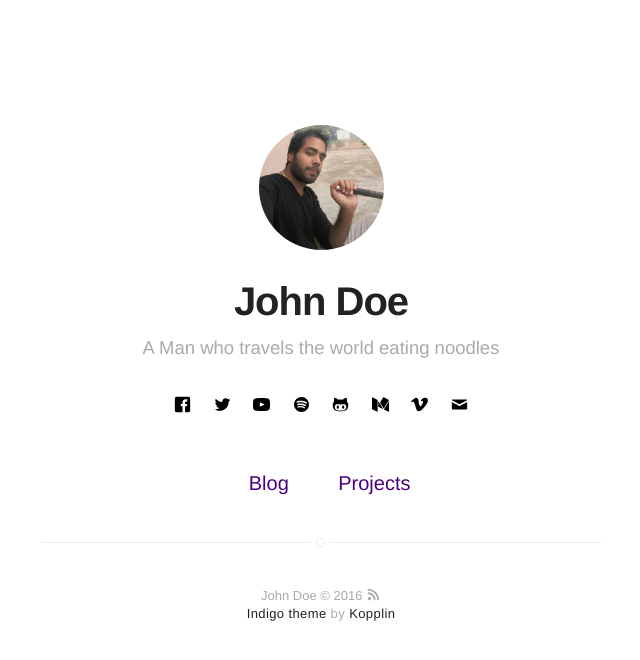
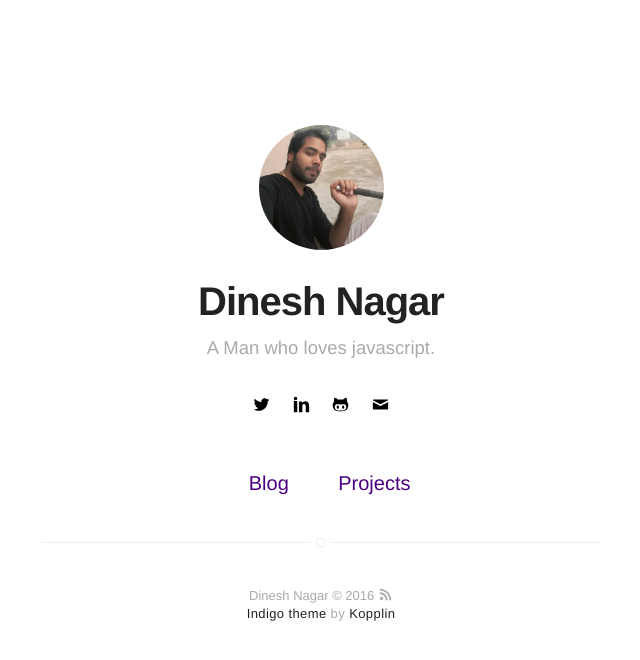
Before and after one commit to dineshnagarit/dineshnagarit.github.io, a Jekyll site: the page built from index.html, in a window 1280 px wide. Shown: the top 660 px of the page, without its empty margins (319-959 px from the left). Built offline with Jekyll 4.4.1, drawn with Linux system fonts in a browser that asks for light colours.

Commit message:
updated config.yml file

```diff
--- a/_config.yml
+++ b/_config.yml
@@ -1,6 +1,6 @@
 # main text of home
-name: John Doe
-bio: A Man who travels the world eating noodles
+name: Dinesh Nagar
+bio:  A Man who loves javascript.
 
 # twitter summary info
 description: A blog about technology and stuff related
@@ -10,7 +10,7 @@ description: A blog about technology and stuff related
 external-image: false
 picture: assets/images/profile.jpg
 
-url: http://koppl.in/indigo
+# url: http://koppl.in/indigo //settings for custom domain
 # your url: http://USERNAME.github.io
 
 permalink: /:title/
@@ -29,32 +29,32 @@ highlighter: rouge
 disqus: mydisqus
 
 # if you don't have any of social below, comment the line
-facebook: myfacebook
-twitter: mytwitter
+#facebook: myfacebook
+twitter:  twitter.com/DineshNaagar
 # google: mygoogle
 # instagram: myinstagram
 # pinterest: mypinterest
-# linkedin: mylinkedin
-youtube: myyoutube
-spotify: myspotify
-github: mygithub
-medium: medium
-vimeo: myvimeo
-email: myemail@gmail.com
+linkedin: https://in.linkedin.com/in/dineshnagarit
+#youtube: myyoutube
+#spotify: myspotify
+github: https://github.com/dineshnagarit
+#medium: medium
+#vimeo: myvimeo
+email:  dineshnagarit@gmail.com
 
 authors:
-    johndoe:
-        name: John Doe
-        bio: A Man who travels the world eating noodles
+    dineshnagar:
+        name: Dinesh Nagar
+        bio: A Man who loves javascript
         external-image: false
         picture: assets/images/profile.jpg
-        twitter: johndoe
-    jamesfoster:
-        name: James Foster
-        bio: A Man who develops software with coffee
+        twitter: DineshNaagar
+    dineshnagar:
+        name: Dinesh Nagar
+        bio:  A Man who loves javascript
         external-image: false
         picture: assets/images/james.jpg
-        twitter: jamesfoster
+        twitter: DineshNaagar
 
 # do you want a larger site? change the option below
 # options: [normal, large] | default: normal
```
